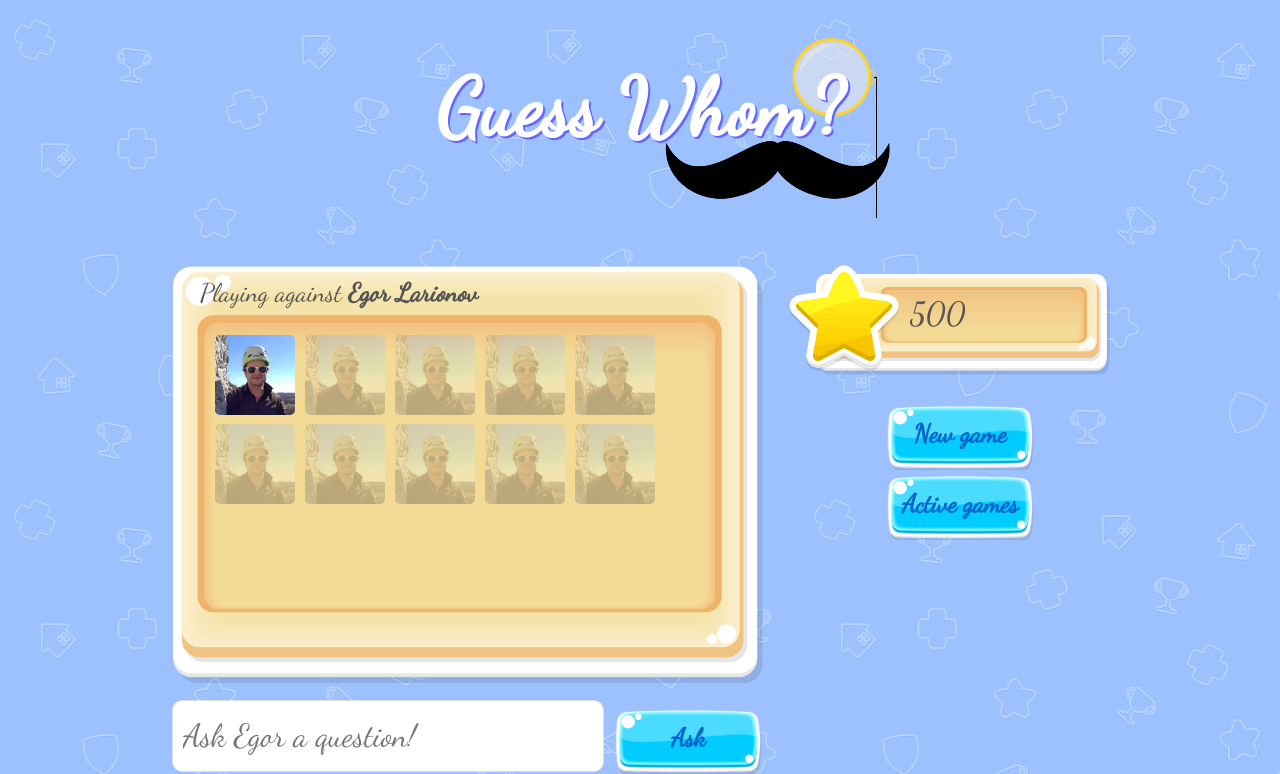
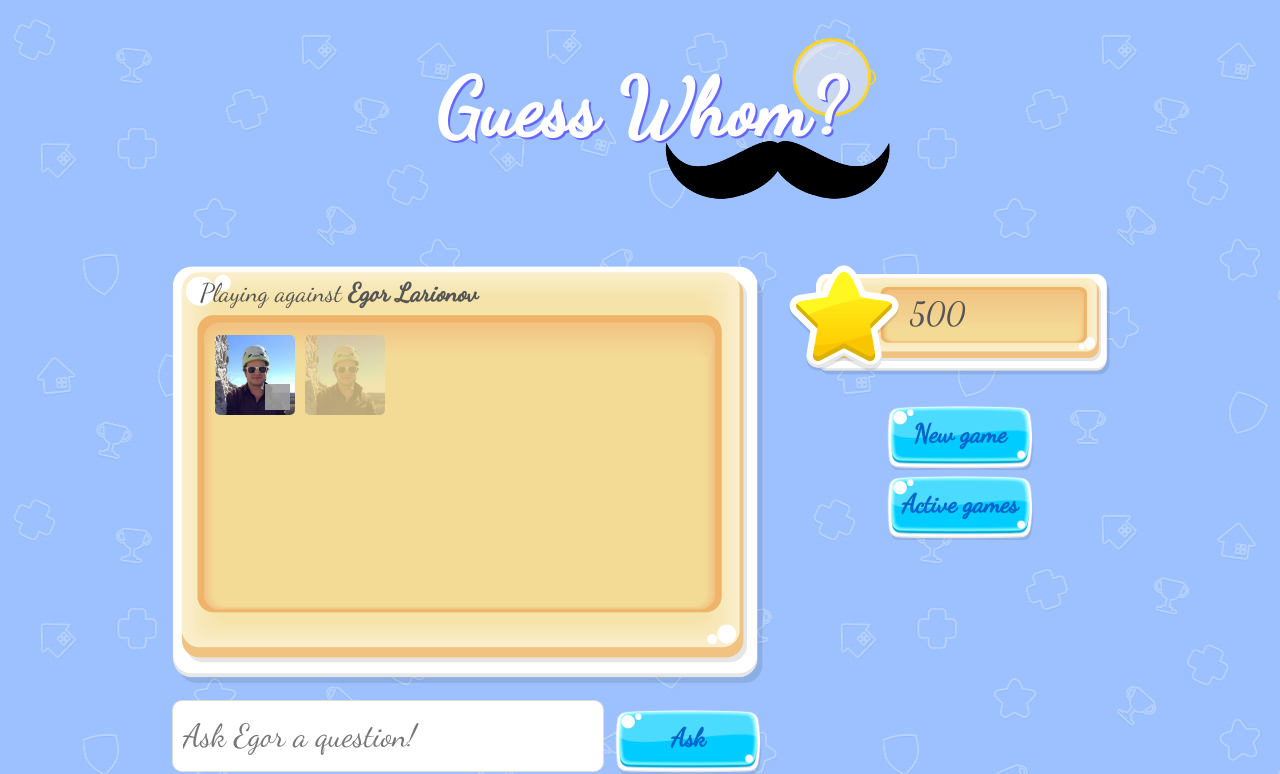
Before and after one commit to elrnv/guess-whom, a PHP site: page /layout/index.html in a window 1280 px wide. Shown: the top 774 px of the page. Run offline with PHP 8.4, Linux system fonts and the light colour scheme; grey boxes are pictures that could not be loaded.

Commit message:
Removed chain; added check button.

```diff
--- a/layout/index.html
+++ b/layout/index.html
@@ -22,16 +22,13 @@
 		<div id="panel">
 			<div id="content">
 				<ul id="faces">
-					<li><a href="#"><img src="img/resources/egor.jpg" width="80px"></a></li>
-					<li class="inactive"><a href="#"><img src="img/resources/egor.jpg" width="80px"></a></li>
-					<li class="inactive"><a href="#"><img src="img/resources/egor.jpg" width="80px"></a></li>
-					<li class="inactive"><a href="#"><img src="img/resources/egor.jpg" width="80px"></a></li>
-					<li class="inactive"><a href="#"><img src="img/resources/egor.jpg" width="80px"></a></li>
-					<li class="inactive"><a href="#"><img src="img/resources/egor.jpg" width="80px"></a></li>
-					<li class="inactive"><a href="#"><img src="img/resources/egor.jpg" width="80px"></a></li>
-					<li class="inactive"><a href="#"><img src="img/resources/egor.jpg" width="80px"></a></li>
-					<li class="inactive"><a href="#"><img src="img/resources/egor.jpg" width="80px"></a></li>
-					<li class="inactive"><a href="#"><img src="img/resources/egor.jpg" width="80px"></a></li>
+					<li>
+						<a href="#"><img src="img/resources/egor.jpg" width="80px"></a>
+						<a href="#" class="guess"></a>
+					</li>
+					<li class="inactive">
+						<a href="#"><img src="img/resources/egor.jpg" width="80px"></a>
+					</li>
 				</ul>
 			</div>
 		</div>
--- a/layout/screen.css
+++ b/layout/screen.css
@@ -84,6 +84,7 @@ h1
 #nav a, #ask
 {
 	font-size: 0.8em;
+	display: block;
 	background: url('img/button.png');
 	width: 150px;
 	height: 52px;
@@ -97,7 +98,6 @@ h1
 {
 	margin-left: 100px;
 	margin-bottom: 5px;
-	display: block;
 }
 
 #ask
@@ -124,13 +124,6 @@ h1
 #faces img
 {
 	border-radius: 5px;
-}
-
-#faces a:hover img
-{
-	-webkit-box-shadow: 0px 0px 15px rgba(0,0,0,0.5);
-	-moz-box-shadow: 0px 0px 15px rgba(0,0,0,0.5);
-	box-shadow: 0px 0px 15px rgba(0,0,0,0.5);
 }
 
 #faces
@@ -205,3 +198,21 @@ button:hover
 	background: #3cb0fd;
 	text-decoration: none;
 }
+
+.guess
+{
+	position: absolute;
+	width: 25px;
+	height: 26px;
+	display: block;
+	background: url('img/check.png');
+	opacity: 0.9;
+	position:relative;
+	top:-40px;
+	left:50px
+}
+
+.guess:hover
+{
+	opacity: 1.0;
+}
```
Also changed, not shown: layout/img/border.png (deleted), layout/img/monocle.png.
